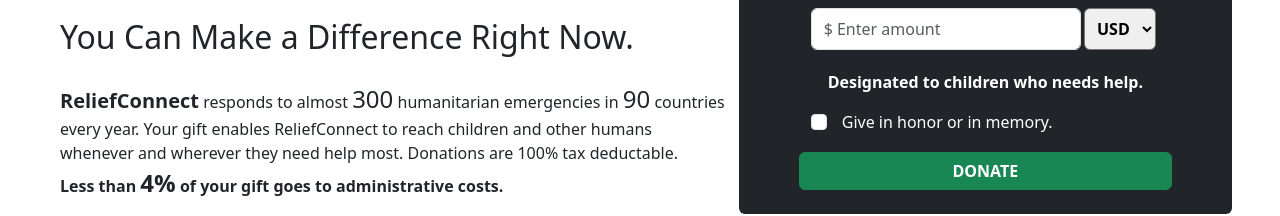
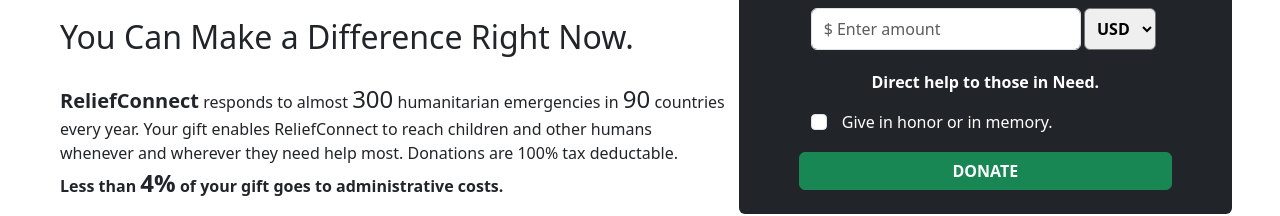
Before and after one commit to nimk321/Front-End_Final_Project, a plain HTML site: page donate.html in a window 1280 px wide. Shown: the part 437-653 px from the top of the page. Drawn offline with nearby package versions, Linux system fonts and the light colour scheme.

Commit message:
Update donate.html

```diff
--- a/donate.html
+++ b/donate.html
@@ -237,7 +237,7 @@
             class="container d-flex justify-content-center align-items-center pt-3"
           >
             <p class="fw-bold text-white">
-              Designated to children who needs help.
+              Direct help to those in Need.
             </p>
           </div>
           <div class="container pb-3">
```
